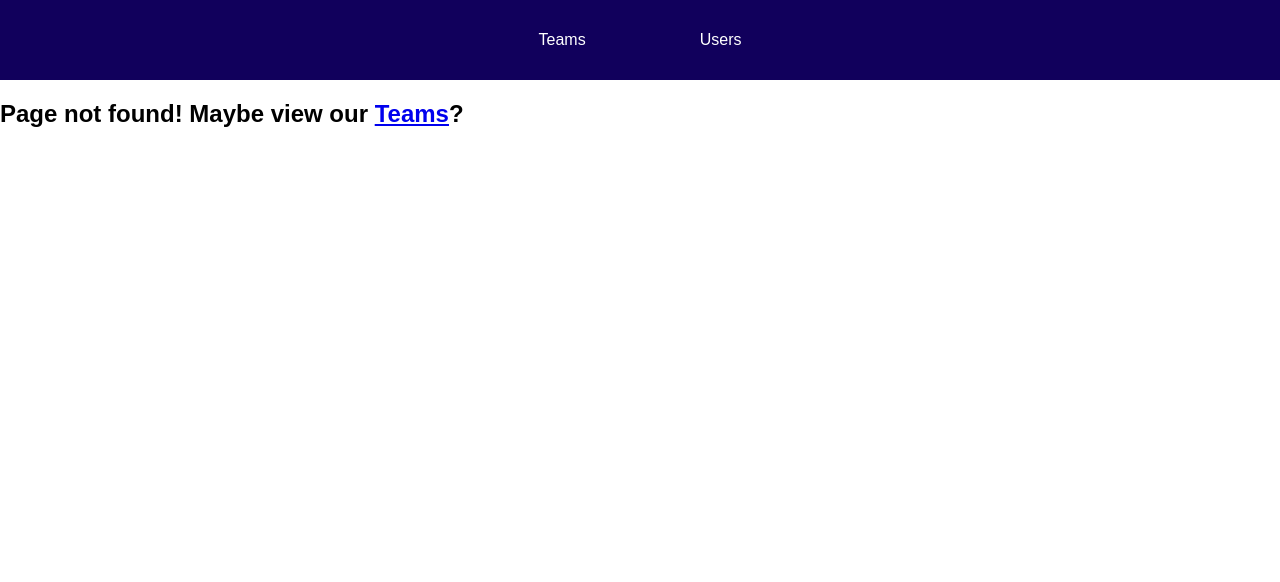
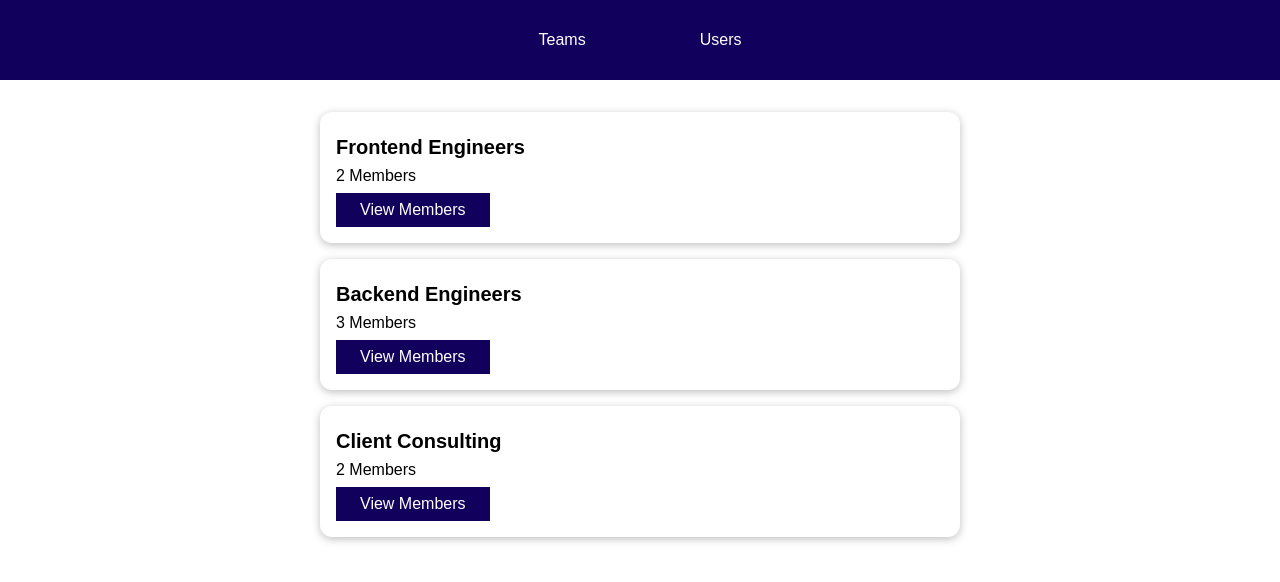
Before and after one commit to hoangunity/vue.js-Building-Multi-page-SPA, a Vue app: page /team in a window 1280 px wide. Before the commit this address had no page. Shown: the top 582 px of the page. Built offline with nearby package versions, Linux system fonts and the light colour scheme.

Commit message:
More Fun with Named Routes & Location Objects

```diff
--- a/src/components/teams/TeamsItem.vue
+++ b/src/components/teams/TeamsItem.vue
@@ -11,7 +11,9 @@ export default {
   props: ['id', 'name', 'memberCount'],
   computed: {
     teamMembersLink() {
-      return `/teams/${this.id}`;
+      // return `/teams/${this.id}`;
+      return { name: 'team-members', params: { teamId: this.id } };
+      // this.$router.push({ name: 'team-members', params: { teamId: this.id } }); // Alternative
     }
   }
 };
--- a/src/main.js
+++ b/src/main.js
@@ -14,10 +14,16 @@ const router = createRouter({
     // { path: '/teams', component: TeamsList, alias: '/' },
     { path: '/', redirect: '/teams' },
     {
-      path: '/teams',
+      name: 'teams',
+      path: '/team',
       component: TeamsList,
       children: [
-        { path: ':teamId', component: TeamMembers, props: true } //teams/t1
+        {
+          name: 'team-members',
+          path: ':teamId',
+          component: TeamMembers,
+          props: true
+        } //teams/t1
       ]
     }, // our-domain.com/teams => TeamsList
     { path: '/users', component: UsersList },
```
